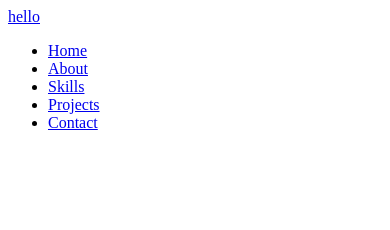
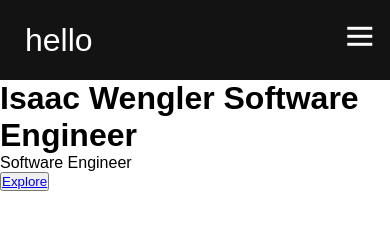
Before and after one commit to isaacwengler/portfolio, a plain HTML site: page index.html in a window 390 px wide. Drawn offline with Linux system fonts and the light colour scheme.

Commit message:
Navagation bar creation and styling

```diff
--- a/app.js
+++ b/app.js
@@ -0,0 +1,9 @@
+const menu = document.querySelector('#mobile-menu')
+const menuLinks = document.querySelector('.navbar__menu')
+
+const mobileMenu = () => {
+    menu.classList.toggle('is-active')
+    menuLinks.classList.toggle('active')
+}
+
+menu.addEventListener('click', mobileMenu)
--- a/index.html
+++ b/index.html
@@ -34,5 +34,14 @@
             </ul>
         </div>
     </nav>
+
+    <div class="hero" id="home">
+        <div class="hero__container">
+            <h1 class="hero__heading">Isaac Wengler <span> Software Engineer</span></h1>
+            <p class="hero__description">Software Engineer</p>
+            <button class="main__btn"><a href="#">Explore</a></button>
+        </div>
+    </div>
+    <script src="app.js"></script>
 </body>
 </html>
--- a/styles.css
+++ b/styles.css
@@ -0,0 +1,198 @@
+*{
+    box-sizing: border-box;
+    margin: 0;
+    padding: 0;
+    font-family: 'Kumbl Sans', sans-serif;
+    scroll-behavior: smooth;
+}
+
+.navbar {
+    background: #131313;
+    height: 80px;
+    display: flex;
+    justify-content: center;
+    align-items: center;
+    font-size: 1.2rem;
+    position: sticky;
+    top: 0;
+    z-index: 999;
+}
+
+.navbar__container {
+    display: flex;
+    justify-content: space-between;
+    height: 80px;
+    z-index: 1;
+    width: 100%;
+    max-width: 1800px;
+    margin: 0 auto;
+    padding: 0 50px;
+}
+
+
+#navbar__logo {
+    /*background-color: #ff8177;
+    background-image: linear-gradient(to top, #ff0844 0%, #ffb199 100%);
+    background-size: 100%;
+    -webkit-background-clip: text;
+    -moz-background-clip: text;
+    -webkit-text-fill-color: transparent;
+    -moz-text-fill-color: transparent;*/
+    color: #fff;
+    display: flex;
+    align-items: center;
+    cursor: pointer;
+    text-decoration: none;
+    font-size: 2rem;
+}
+
+.navbar__menu {
+    display: flex;
+    align-items: center;
+    list-style: none;
+}
+
+.navbar__item {
+    height: 80px;
+}
+
+.navbar__links {
+    color: #fff;
+    display: flex;
+    align-items: center;
+    justify-content: center;
+    width: 125px;
+    text-decoration: none;
+    height: 100%;
+    transition: all 0.3s ease;
+}
+
+.navbar__btn {
+    display: flex;
+    justify-content: center;
+    align-items: center;
+    padding: 0 1rem;
+    width: 100%;
+}
+
+.button {
+    display: flex;
+    justify-content: center;
+    align-items: center;
+    text-decoration: none;
+    padding: 10px 20px;
+    height: 100%;
+    width: 100%;
+    border: none;
+    outline: none;
+    border-radius: 4px;
+    background: #833ab4;
+    color: #fff;
+    transition: all 0.3s ease;
+}
+
+.navbar__links:hover {
+    color: #9518fc;
+    transition: all 0.3s ease;
+}
+
+.button:hover {
+    background: #271780;
+    transition: all 0.3s ease;
+}
+
+@media screen and (max-width: 860px) {
+    .navbar__container {
+        display: flex;
+        justify-content: space-between;
+        height: 80px;
+        z-index: 1;
+        width: 100%;
+        max-width: 1800px;
+        padding: 0;
+    }
+
+
+    .navbar__menu {
+        display: grid;
+        grid-template-columns: auto;
+        margin: 0;
+        width: 100%;
+        position: absolute;
+        top: -1000px;
+        opacity: 1;
+        transition: all 0.5s ease;
+        z-index: -1;
+        background: #131313;
+    }
+
+    .navbar__menu.active {
+        background: #131313;
+        top: 100%;
+        opacity: 1;
+        transition: all 0.5s ease;
+        z-index: 99;
+        height: 60vh;
+        font-size: 1.6rem;
+    }
+
+    #navbar__logo {
+        padding-left: 25px;
+    }
+
+    .navbar__toggle .bar {
+        width: 25px;
+        height: 3px;
+        margin: 5px auto;
+        transition: all 0.3s ease-in-out;
+        background: #fff;
+    }
+
+    .navbar__item {
+        width: 100%;
+    }
+
+    .navbar__links {
+        text-align: center;
+        padding: 2rem;
+        width: 100%;
+        display: table;
+    }
+
+    .navbar__btn {
+        padding-bottom: 2rem;
+    }
+
+    .button {
+        display: flex;
+        justify-content: center;
+        align-items: center;
+        width: 80%;
+        height: 80px;
+        margin: 0;
+    }
+
+    #mobile-menu {
+        position: absolute;
+        top: 20%;
+        right: 5%;
+        transform: translate(5%, 20%);
+    }
+
+    .navbar__toggle .bar {
+        display: block;
+        cursor: pointer;
+    }
+
+    #mobile-menu.is-active .bar:nth-child(2) {
+        opacity: 0;
+    }
+
+    #mobile-menu.is-active .bar:nth-child(1) {
+        transform: translateY(8px) rotate(45deg);
+    }
+
+    #mobile-menu.is-active .bar:nth-child(3) {
+        transform: translateY(-8px) rotate(-45deg);
+    }
+}
```
